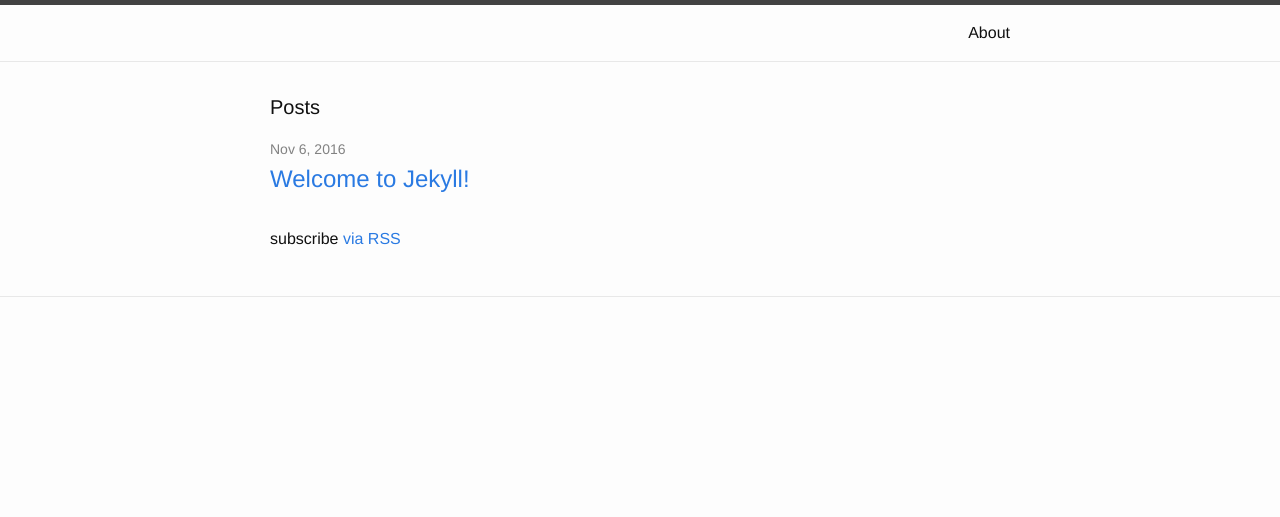
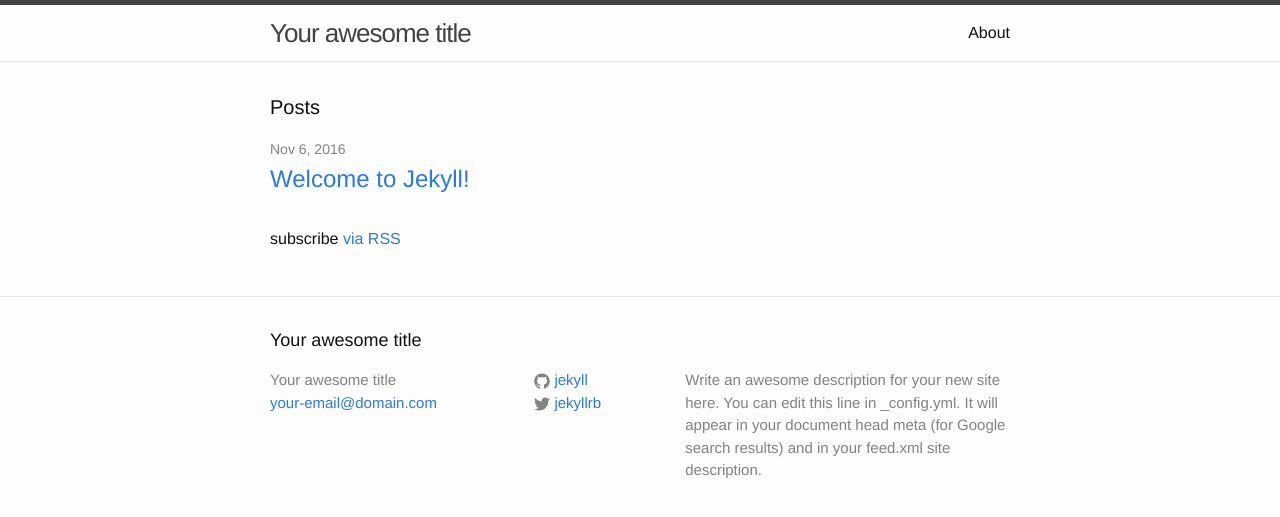
Before and after one commit to FishEatPork/fisheatpork.github.io, a Jekyll site: the page built from index.html, in a window 1280 px wide. Shown: the top 517 px of the page. Built offline with Jekyll 4.4.1, drawn with Linux system fonts in a browser that asks for light colours.

Commit message:
Revert "Update _config.yml"
This reverts commit 0b6fe7fffb645fa762996464d88f7dcd0c809f20.

```diff
--- a/_config.yml
+++ b/_config.yml
@@ -1,4 +1,4 @@
-D# Welcome to Jekyll!
+# Welcome to Jekyll!
 #
 # This config file is meant for settings that affect your whole blog, values
 # which you are expected to set up once and rarely need to edit after that.
@@ -6,14 +6,16 @@
 # 'jekyll serve'. If you change this file, please restart the server process.
 
 # Site settings
-title: Barbera dev
-email: julian1barbera@gmail.com
+title: Your awesome title
+email: your-email@domain.com
 description: > # this means to ignore newlines until "baseurl:"
- Games and other stuff created by Julian Barbera
+  Write an awesome description for your new site here. You can edit this
+  line in _config.yml. It will appear in your document head meta (for
+  Google search results) and in your feed.xml site description.
 baseurl: "" # the subpath of your site, e.g. /blog
-url: "www.barbera-dev.com" # the base hostname & protocol for your site
-twitter_username: none
-github_username:  fisheatpork
+url: "http://yourdomain.com" # the base hostname & protocol for your site
+twitter_username: jekyllrb
+github_username:  jekyll
 
 # Build settings
 markdown: kramdown
```
